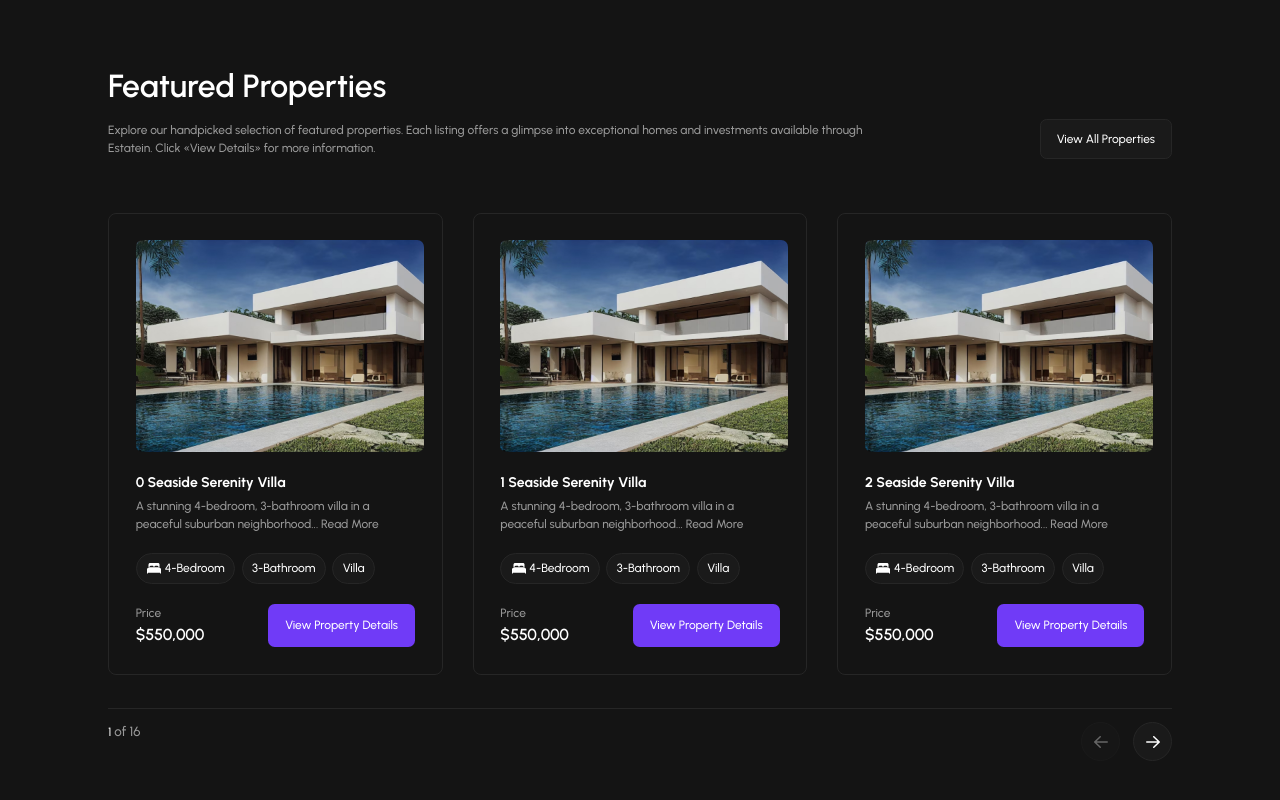
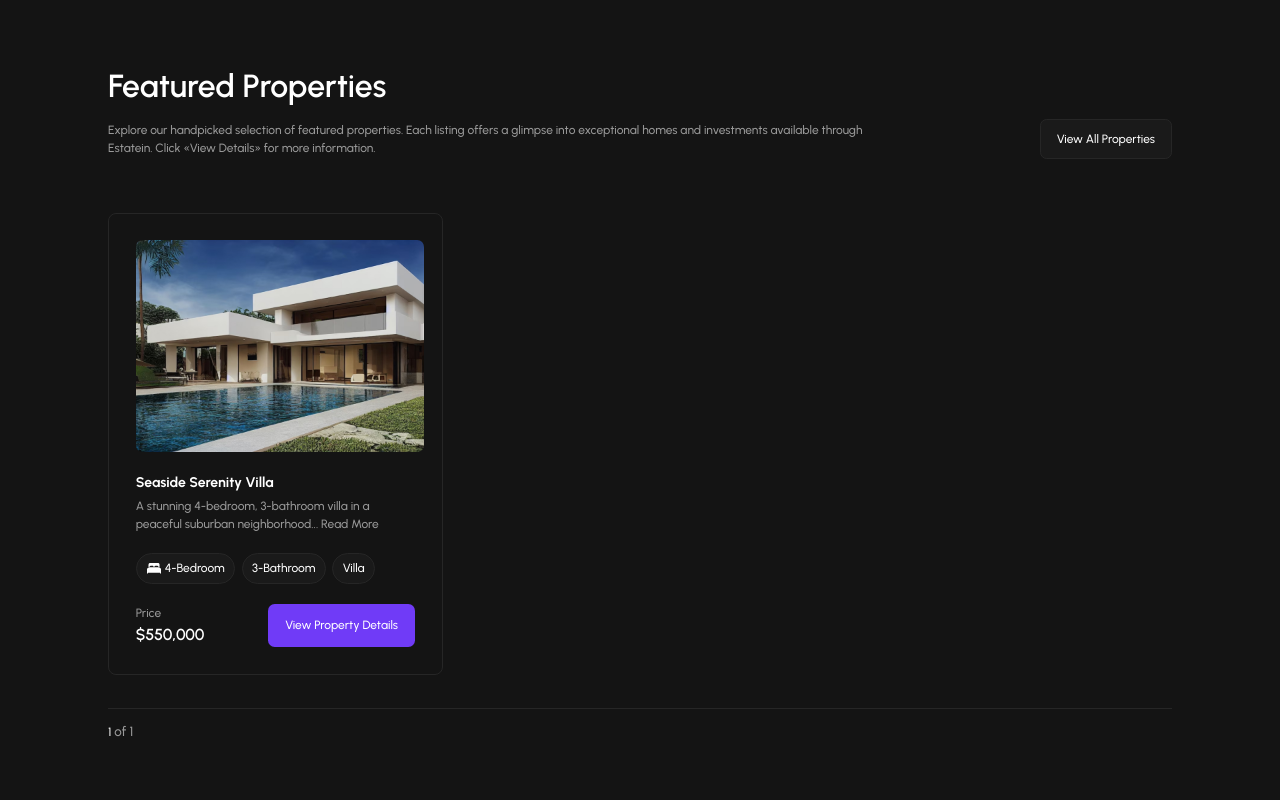
Before and after one commit to anyabravich/estatein, a Next.js app: page / in a window 1280 px wide. Shown: the part 812-1612 px from the top of the page. Built offline with nearby package versions, Linux system fonts and the light colour scheme.

Commit message:
Fix deploy

```diff
--- a/src/components/Card/index.tsx
+++ b/src/components/Card/index.tsx
@@ -3,24 +3,29 @@ import styles from "./page.module.scss";
 import Image from "next/image";
 import Button from "../Button";
 
-const Card = ({ item }: any) => {
+interface ICard {
+  image: string;
+  title: string;
+  description: string;
+  list: string[];
+  price: string;
+}
+
+const Card = ({ image, title, description }: ICard) => {
   return (
     <article className={styles["card"]}>
       <div className={styles["card__image-wrapper"]}>
         <Image
           className={styles["card__image"]}
-          src="/images/cards/card-1.jpg"
+          src={image}
           alt="card"
           fill
           sizes="100%"
           priority
         />
       </div>
-      <h3 className={styles["card__title"]}>{item} Seaside Serenity Villa</h3>
-      <p className={styles["card__description"]}>
-        A stunning 4-bedroom, 3-bathroom villa in a peaceful suburban
-        neighborhood... Read More
-      </p>
+      <h3 className={styles["card__title"]}>{title}</h3>
+      <p className={styles["card__description"]}>{description}</p>
       <ul className={styles["card__components"]}>
         <li className={styles["card__component"]}>
           <Image
--- /dev/null
+++ b/src/components/Featured/data.ts
@@ -0,0 +1,10 @@
+export const FeaturedData = [
+  {
+    image: "/images/cards/card-1.jpg",
+    title: "Seaside Serenity Villa",
+    description:
+      "A stunning 4-bedroom, 3-bathroom villa in a peaceful suburban neighborhood... Read More",
+    list: ["2 Bedrooms", "2 Bathrooms", "1 Garage"],
+    price: "$1,200,000",
+  },
+];
--- a/src/components/Featured/index.tsx
+++ b/src/components/Featured/index.tsx
@@ -10,6 +10,7 @@ import { Navigation } from "swiper/modules";
 import "swiper/css";
 import "swiper/css/navigation";
 import Image from "next/image";
+import { FeaturedData } from "./data";
 
 const Featured = () => {
   const prevRef = useRef(null);
@@ -41,11 +42,19 @@ const Featured = () => {
           }}
           modules={[Navigation]}
         >
-          {[...Array(16)].map((item, index) => (
-            <SwiperSlide key={index}>
-              <Card item={index} />
-            </SwiperSlide>
-          ))}
+          {FeaturedData.map(
+            ({ image, title, description, list, price }, index) => (
+              <SwiperSlide key={index}>
+                <Card
+                  image={image}
+                  title={title}
+                  description={description}
+                  list={list}
+                  price={price}
+                />
+              </SwiperSlide>
+            )
+          )}
         </Swiper>
         <div className={styles["featured__navigation"]}>
           <p className={styles["featured__navigation-count"]}>
```
